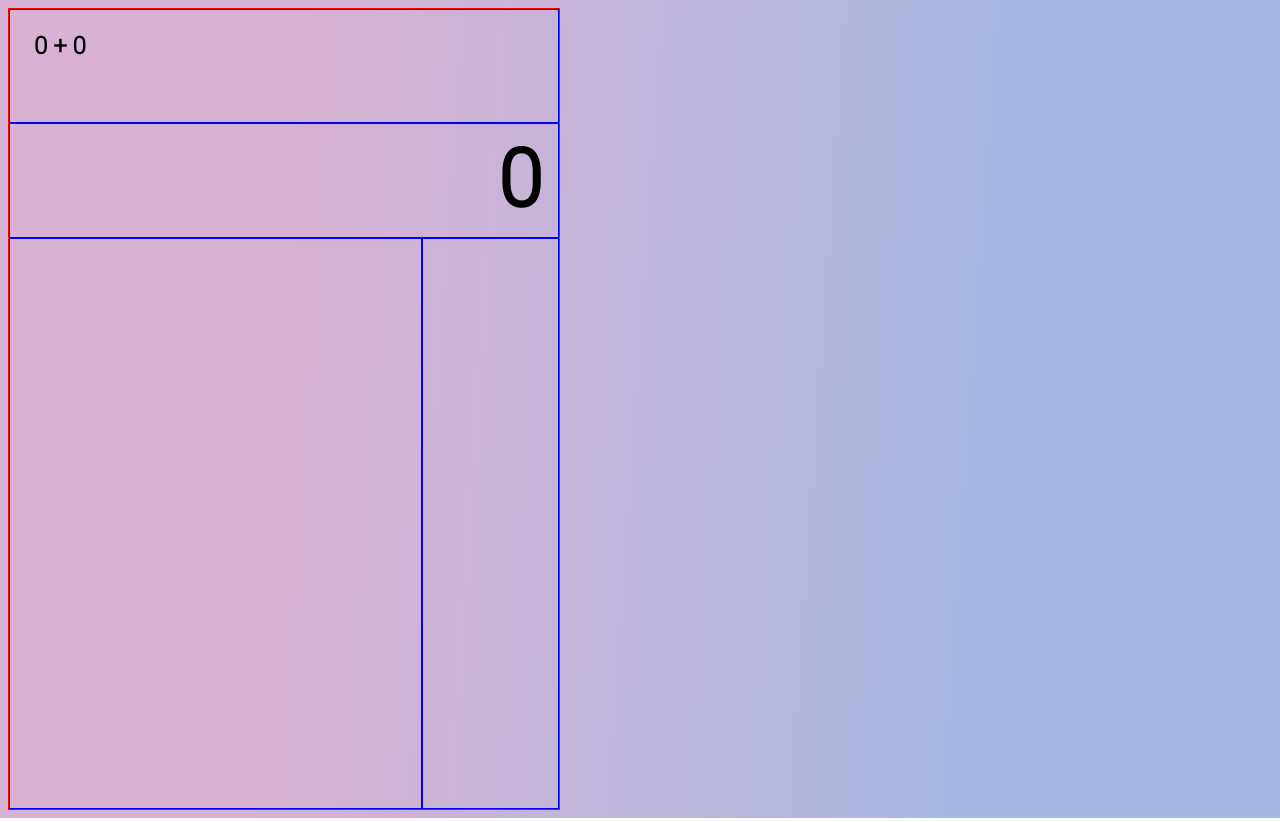
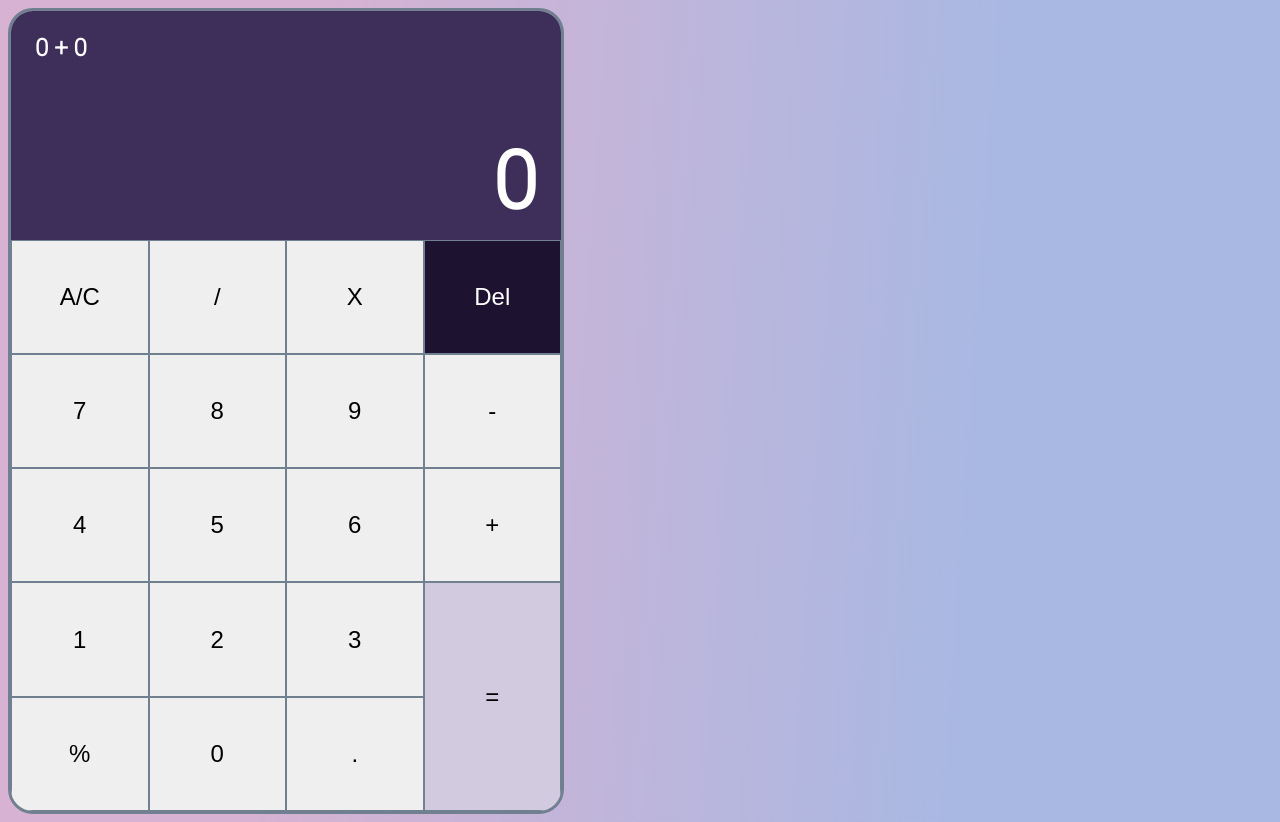
Before and after one commit to NathanB98/JavascriptCalculator, a plain HTML site: page src/index.html in a window 1280 px wide. Drawn offline with Linux system fonts and the light colour scheme.

Commit message:
Calculator design complete and implemented.

```diff
--- a/src/index.html
+++ b/src/index.html
@@ -14,9 +14,29 @@
     <div class="calc-container">
         <div class="calc-display-sum">0 + 0</div>
         <div class="calc-display-answer">0</div>
-        <div class="calc-btn btn-left"></div>
-        <div class="calc-btn btn-right"></div>
-
+        <div class="calc-btn btn-left">
+            <button type="button" class="btn btn-clear">A/C</button>
+            <button type="button" class="btn btn-divide">/</button>
+            <button type="button" class="btn btn-multiply">X</button>
+            <button type="button" class="btn">7</button>
+            <button type="button" class="btn">8</button>
+            <button type="button" class="btn">9</button>
+            <button type="button" class="btn">4</button>
+            <button type="button" class="btn">5</button>
+            <button type="button" class="btn">6</button>
+            <button type="button" class="btn">1</button>
+            <button type="button" class="btn">2</button>
+            <button type="button" class="btn">3</button>
+            <button type="button" class="btn btn-modulo">%</button>
+            <button type="button" class="btn">0</button>
+            <button type="button" class="btn btn-decimal">.</button>
+        </div>
+        <div class="calc-btn btn-right">
+            <button type="button" class="btn btn-delete">Del</button>
+            <button type="button" class="btn">-</button>
+            <button type="button" class="btn">+</button>
+            <button type="button" class="btn btn-equal">=</button>
+        </div>
     </div>
 </body>
 </html>
--- a/src/styles.css
+++ b/src/styles.css
@@ -5,7 +5,8 @@ body {
 }
 
 .calc-container {
-    border: solid 1px red;
+    border: solid 3px slategray;
+    border-radius: 25px;
     height: 800px;
     width: 550px;
 
@@ -13,6 +14,7 @@ body {
     grid-template-columns: repeat(1, 3fr) repeat(1, 1fr);
     grid-template-rows: repeat(7, 1fr);
     justify-content: center;
+    overflow: hidden;
 }
 
 .calc-display-sum,
@@ -20,6 +22,9 @@ body {
     display: flex;
     align-items: center;
     font-weight: bold;
+
+    color: white;
+    background-color: #3D2F59;
 }
 
 .calc-display-sum {
@@ -34,20 +39,38 @@ body {
     grid-area: 2/1/3/3;
     justify-content: right;
     font-size: 5rem;
-    padding-right: 1rem;
+    padding-right: 1.5rem;
 }
 
 .btn-left {
     grid-area: 3/1/8/2;
+    display: grid;
+    grid-template-columns: repeat(3, 1fr);
+    grid-template-rows: repeat(5, 1fr);
+}
+
+.btn {
+    font-size: 1.5rem;
+    border: solid 1px slategray;
+}
+
+.btn:active {
+    background-color: #3D2F59;
+    color: white;
 }
 
 .btn-right {
     grid-area: 3/2/8/3;
+    display: grid;
+    grid-template-columns: repeat(1, 1fr);
+    grid-template-rows: repeat(3, 1fr) repeat(1, 2fr);
 }
 
-.calc-btn,
-.calc-display-sum,
-.calc-display-answer {
-    /*Outline for testing only*/
-    border: solid 1px blue;
+.btn-equal {
+    background-color: #d2cbdf;
 }
+
+.btn-delete {
+    background-color: #1d1330;
+    color: white;
+}
```
